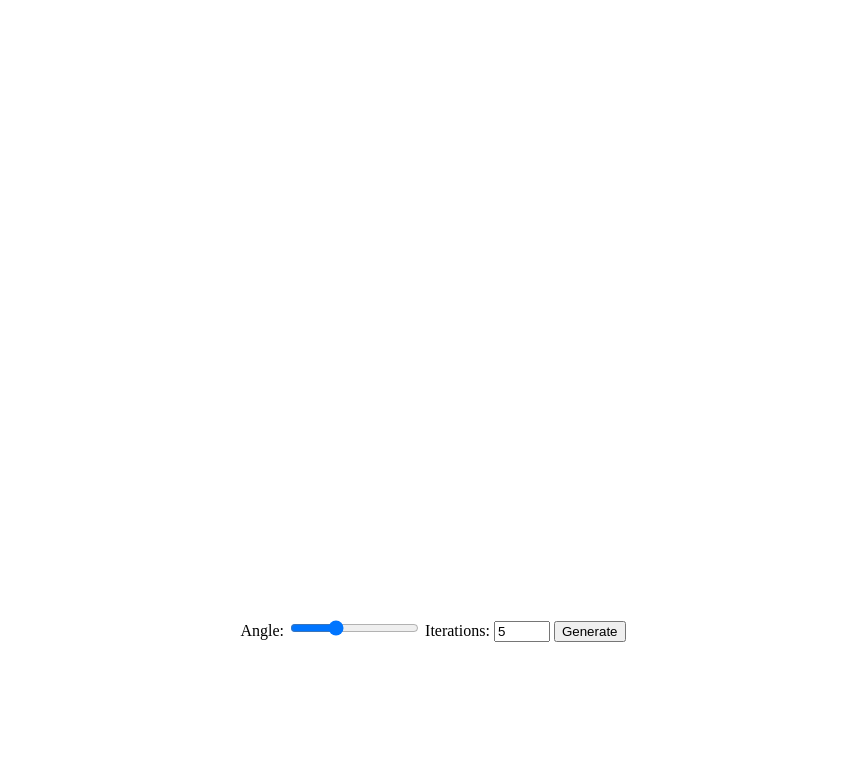
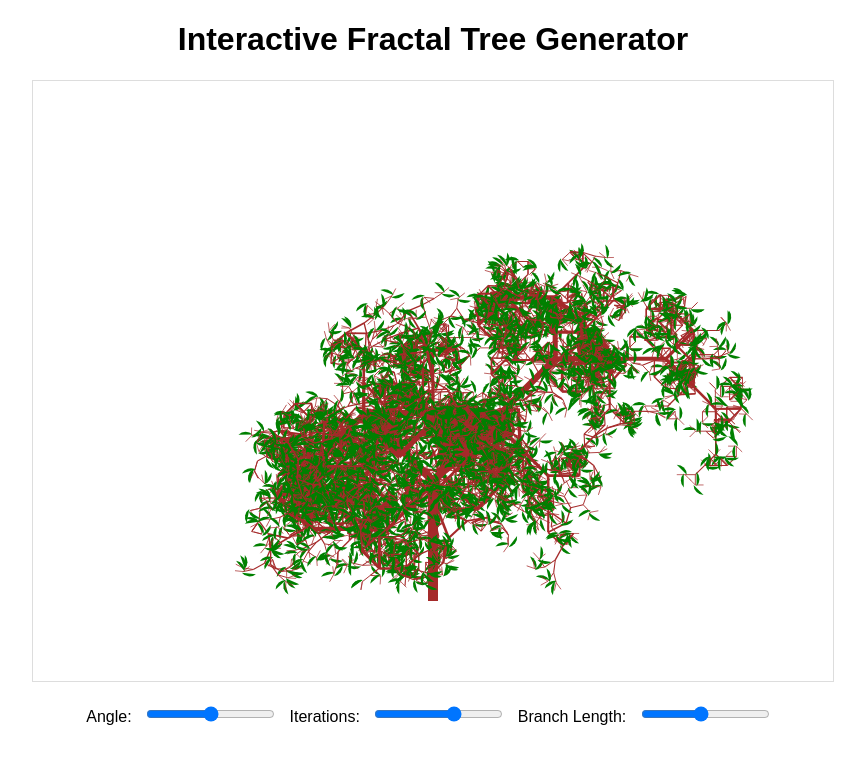
Before and after one commit to mr-magic-man/bird, a plain HTML site: page index.html in a window 1280 px wide. Shown: the whole page, without its empty margins (207-1072 px from the left). Drawn offline with Linux system fonts and the light colour scheme.

Commit message:
Update index.html

```diff
--- a/index.html
+++ b/index.html
@@ -3,46 +3,64 @@
 <head>
     <meta charset="UTF-8">
     <meta name="viewport" content="width=device-width, initial-scale=1.0">
-  <title>Fractal Generator</title>
+    <title>Interactive Fractal Tree Generator</title>
     <style>
-    canvas { display: block; margin: auto; }
-    #controls { text-align: center; margin-top: 10px; }
+        body { font-family: Arial, sans-serif; text-align: center; }
+        canvas { border: 1px solid #ddd; }
+        #controls { margin-top: 20px; }
+        input { margin: 0 10px; }
     </style>
 </head>
 <body>
+    <h1>Interactive Fractal Tree Generator</h1>
     <canvas id="fractalCanvas" width="800" height="600"></canvas>
     <div id="controls">
-    <label>Angle: <input type="range" id="angle" min="0" max="90" value="30"></label>
-    <label>Iterations: <input type="number" id="iterations" min="1" max="10" value="5"></label>
-    <button onclick="drawFractal()">Generate</button>
+        <label>Angle: <input type="range" id="angle" min="0" max="90" value="45"></label>
+        <label>Iterations: <input type="range" id="iterations" min="1" max="12" value="8"></label>
+        <label>Branch Length: <input type="range" id="length" min="50" max="200" value="120"></label>
     </div>
 
     <script>
         const canvas = document.getElementById('fractalCanvas');
         const ctx = canvas.getContext('2d');
 
-    function drawFractal(angle = 30, iterations = 5, x = canvas.width / 2, y = canvas.height, length = 100) {
-      ctx.clearRect(0, 0, canvas.width, canvas.height);
-      function drawBranch(x, y, length, angle, depth) {
-        if (depth === 0) return;
-        const rad = angle * Math.PI / 180;
-        const x1 = x + length * Math.cos(rad);
-        const y1 = y - length * Math.sin(rad);
-
+        function drawTree(startX, startY, len, angle, branchWidth, color1, color2, depth) {
             ctx.beginPath();
-        ctx.moveTo(x, y);
-        ctx.lineTo(x1, y1);
+            ctx.save();
+            ctx.strokeStyle = color1;
+            ctx.fillStyle = color2;
+            ctx.lineWidth = branchWidth;
+            ctx.translate(startX, startY);
+            ctx.rotate(angle * Math.PI / 180);
+            ctx.moveTo(0, 0);
+            ctx.lineTo(0, -len);
             ctx.stroke();
 
-        drawBranch(x1, y1, length * 0.7, angle - document.getElementById('angle').valueAsNumber, depth - 1);
-        drawBranch(x1, y1, length * 0.7, angle + document.getElementById('angle').valueAsNumber, depth - 1);
+            if (len < 10) {
+                ctx.beginPath();
+                ctx.arc(0, -len, 10, 0, Math.PI / 2);
+                ctx.fill();
+                ctx.restore();
+                return;
             }
 
-      drawBranch(x, y, length, -90, iterations);
+            drawTree(0, -len, len * 0.8, angle - document.getElementById('angle').value, branchWidth * 0.8, color1, color2, depth - 1);
+            drawTree(0, -len, len * 0.8, angle + document.getElementById('angle').value, branchWidth * 0.8, color1, color2, depth - 1);
+
+            ctx.restore();
         }
 
-    document.getElementById('angle').addEventListener('input', () => drawFractal());
-    document.getElementById('iterations').addEventListener('input', () => drawFractal());
+        function drawFractal() {
+            ctx.clearRect(0, 0, canvas.width, canvas.height);
+            drawTree(canvas.width / 2, canvas.height - 80, document.getElementById('length').value, 0, 10, 'brown', 'green', document.getElementById('iterations').value);
+        }
+
+        // Add event listeners to update fractal in real-time
+        document.getElementById('angle').addEventListener('input', drawFractal);
+        document.getElementById('iterations').addEventListener('input', drawFractal);
+        document.getElementById('length').addEventListener('input', drawFractal);
+
+        // Initial draw
         drawFractal();
     </script>
 </body>
```
Lines whose indentation alone changed are shown as unchanged.
